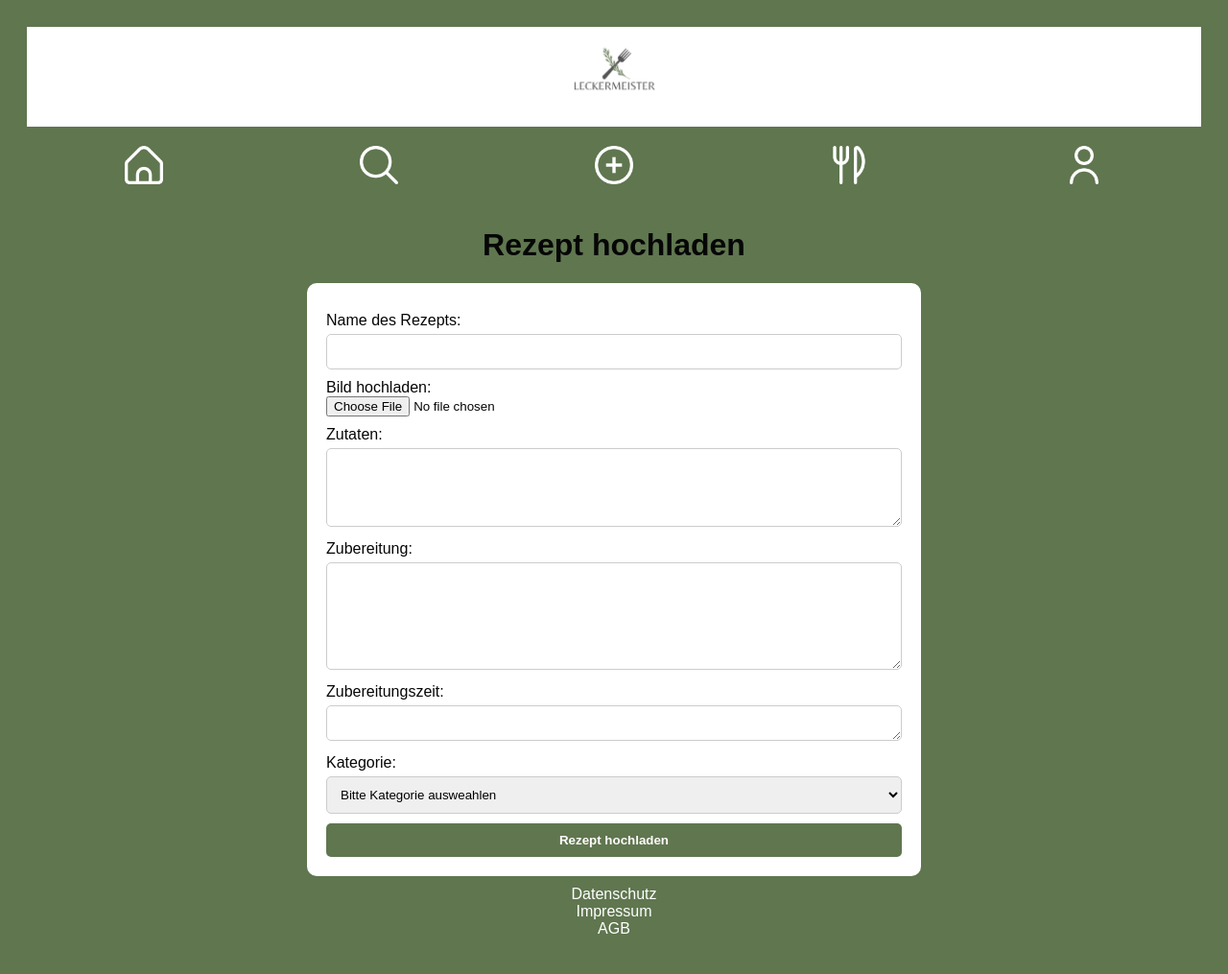
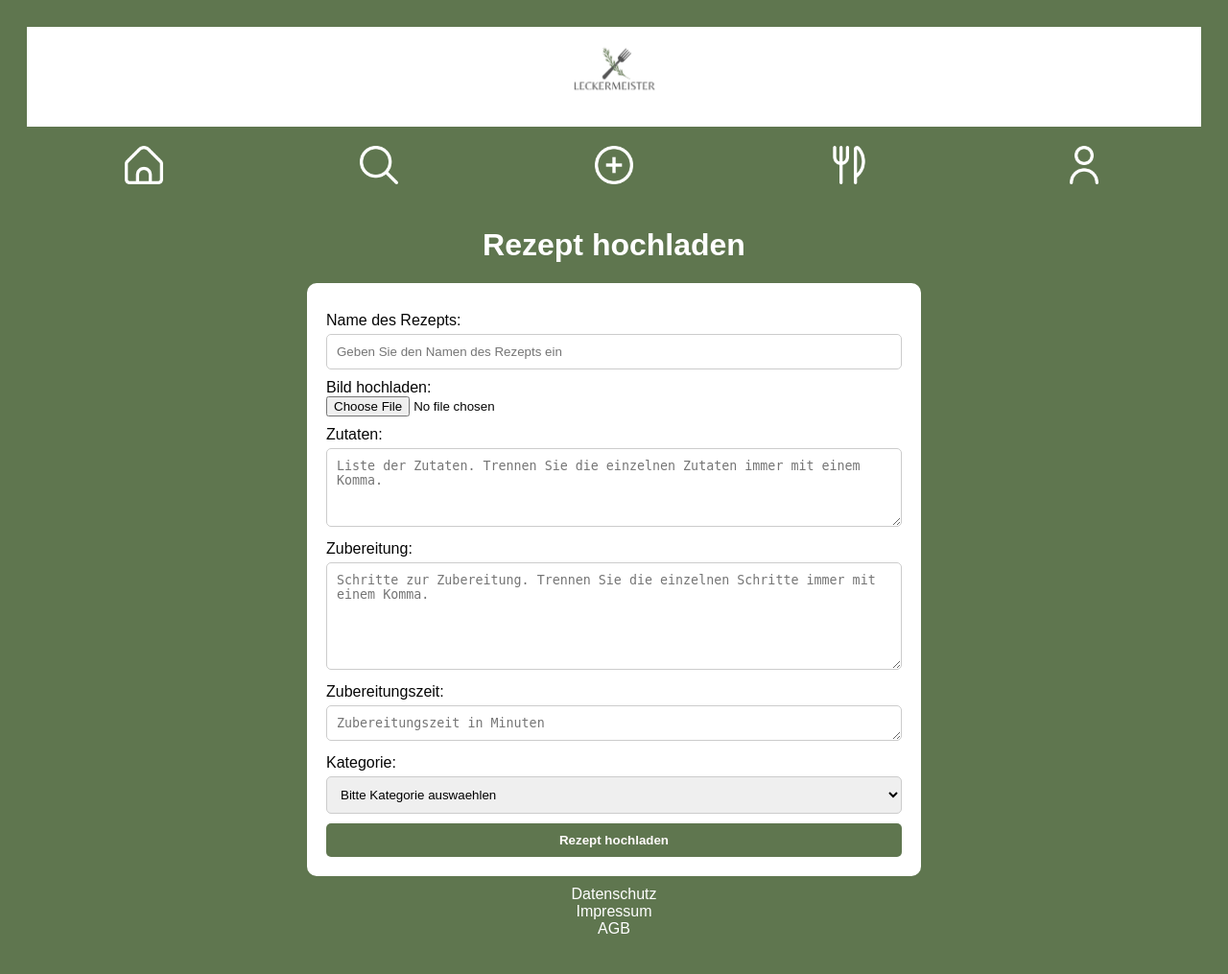
Before and after one commit to waimerle/LeckerMeister, a Django app: template templates/LeckerMeister/Upload.html in a window 1280 px wide. Shown: the whole page at 96% size. Run offline with Django 3.2, Linux system fonts and the light colour scheme; the template is opened without the code that fills it, so the values that code supplies are empty.

Commit message:
Update Upload.html

```diff
--- a/templates/LeckerMeister/Upload.html
+++ b/templates/LeckerMeister/Upload.html
@@ -15,6 +15,7 @@
 
       h1 {
         text-align: center;
+        color: white
       }
 
       form {
@@ -131,7 +132,7 @@
     <form action="#" method="post" enctype="multipart/form-data">
       {% csrf_token %}
       <label for="recipeName">Name des Rezepts:</label>
-      <input type="text" id="recipeName" name="recipeName" required />
+      <input type="text" id="recipeName" name="recipeName" placeholder="Geben Sie den Namen des Rezepts ein" required />
 
       <label for="recipeImage">Bild hochladen:</label>
       <input
@@ -147,6 +148,7 @@
         id="ingredients"
         name="ingredients"
         rows="4"
+        placeholder="Liste der Zutaten. Trennen Sie die einzelnen Zutaten immer mit einem Komma."
         required
       ></textarea>
 
@@ -155,6 +157,7 @@
         id="instructions"
         name="instructions"
         rows="6"
+        placeholder="Schritte zur Zubereitung. Trennen Sie die einzelnen Schritte immer mit einem Komma."
         required
       ></textarea>
 
@@ -163,15 +166,15 @@
         id="preparationTime"
         name="preparationTime"
         rows="1"
+        placeholder="Zubereitungszeit in Minuten"
         required
       ></textarea>
 
-
       <label for="category">Kategorie:</label>
       <select id="category" name="category" required>
-        <option value="">Bitte Kategorie ausweahlen</option>
+        <option value="">Bitte Kategorie auswaehlen</option>
         <option value="Auflauf">Auflauf</option>
-        <option value="PizzaÂ¸">Pizza</option>
+        <option value="Pizza">Pizza</option>
         <option value="Reis- oder Nudelsalat">Reis- oder Nudelsalat</option>
         <option value="Salatdressing">Salatdressing</option>
         <option value="Tarte">Tarte</option>
@@ -194,8 +197,6 @@
         <option value="Gewuerzmischung">Gewuerzmischung</option>
         <option value="Pasten">Pasten</option>
         <option value="Studentenkueche">Studentenkueche</option>
-
-
       </select>
 
       <input type="submit" value="Rezept hochladen" />
```
